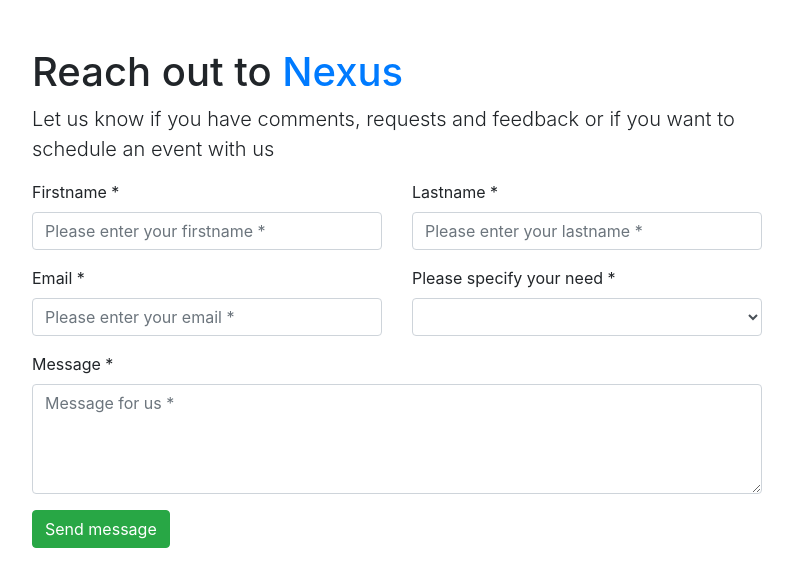
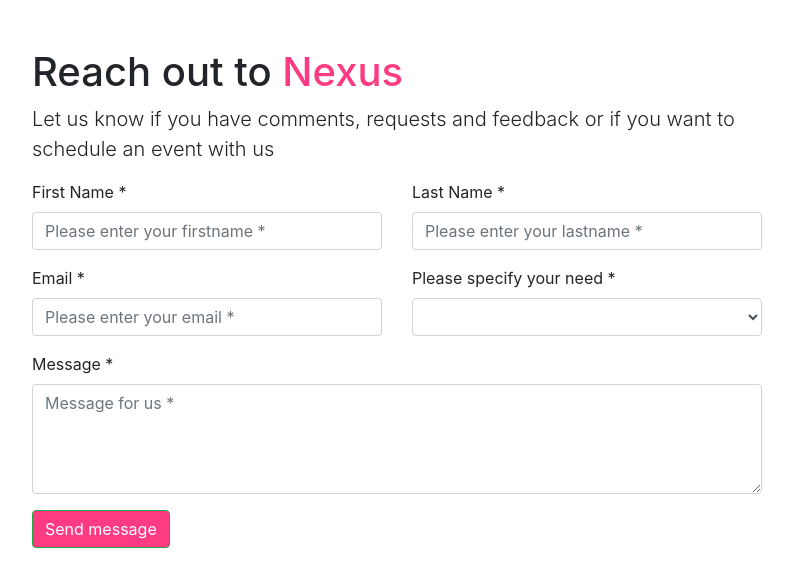
Before and after one commit to Nexus-Virtual-Events/nexus-website, a Flask app: page /connect in a window 1280 px wide. Shown: the top 587 px of the page, without its empty margins (243-1036 px from the left). Run offline with Flask 2, Linux system fonts and the light colour scheme; parts of the project's set-up code (start-up, migrations or seed data) failed here and were passed over; some libraries are stand-ins or nearby versions.

Commit message:
style changes

```diff
--- a/templates/connect.html
+++ b/templates/connect.html
@@ -15,7 +15,7 @@
 
                 <div class="col-xl-8 offset-xl-2 py-5">
 
-                    <h1>Reach out to <a href="http://the-nexus.herokuapp.com">Nexus</a></h1>
+                    <h1>Reach out to <span style="color:#FD3B82">Nexus</span></h1>
 
                     <p class="lead">Let us know if you have comments, requests and feedback or if you want to schedule an event with us</p>
 
@@ -29,14 +29,14 @@
         <div class="row">
             <div class="col-md-6">
                 <div class="form-group">
-                    <label for="form_name">Firstname *</label>
+                    <label for="form_name">First Name *</label>
                     <input id="form_name" type="text" name="name" class="form-control" placeholder="Please enter your firstname *" required="required" data-error="Firstname is required.">
                     <div class="help-block with-errors"></div>
                 </div>
             </div>
             <div class="col-md-6">
                 <div class="form-group">
-                    <label for="form_lastname">Lastname *</label>
+                    <label for="form_lastname">Last Name *</label>
                     <input id="form_lastname" type="text" name="surname" class="form-control" placeholder="Please enter your lastname *" required="required" data-error="Lastname is required.">
                     <div class="help-block with-errors"></div>
                 </div>
@@ -73,7 +73,7 @@
                 </div>
             </div>
             <div class="col-md-12">
-                <input type="submit" class="btn btn-success btn-send" value="Send message">
+                <input type="submit" style="background-color:#FD3B82" class="btn btn-success btn-send" value="Send message">
             </div>
         </div>
 
```
